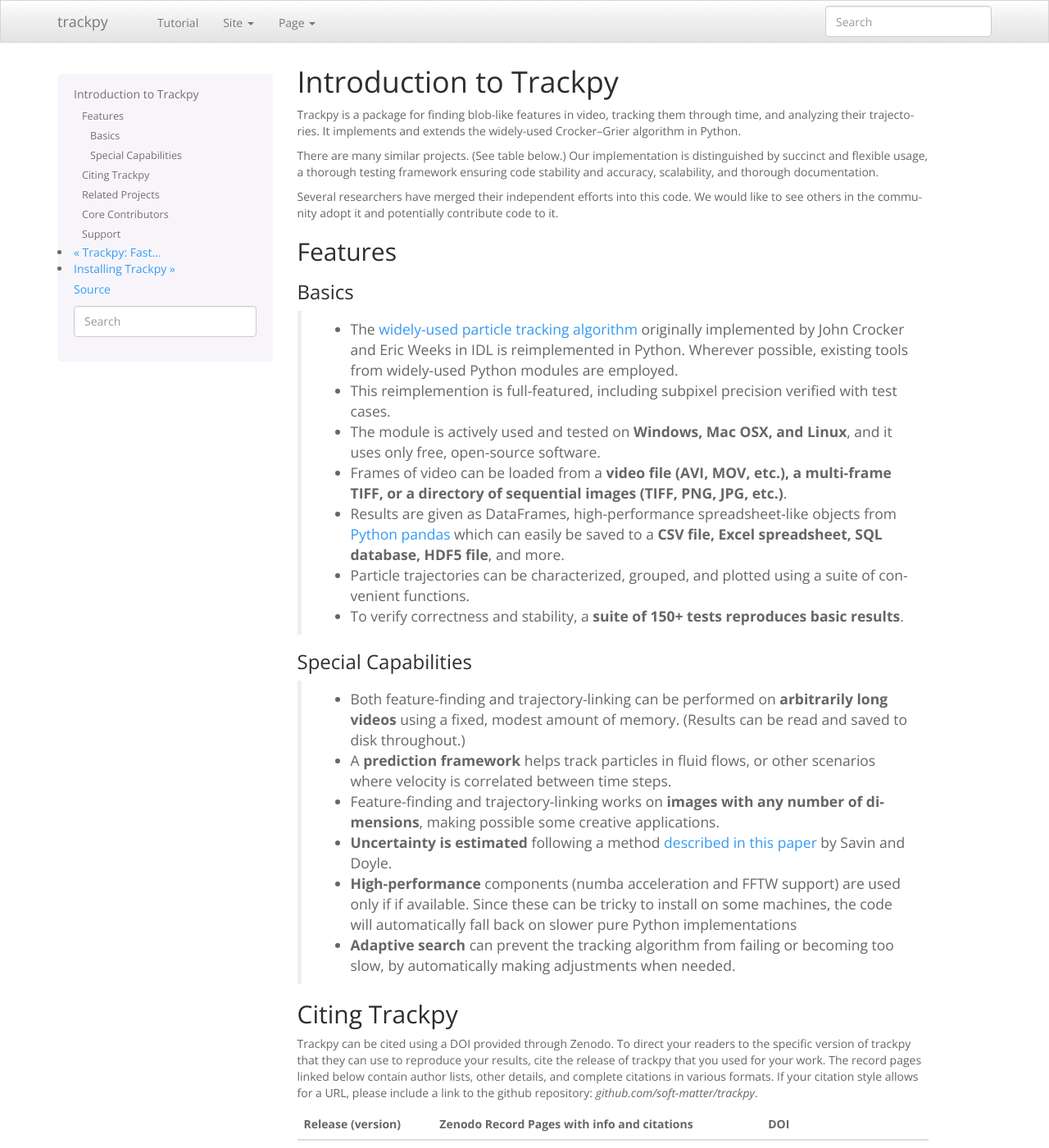
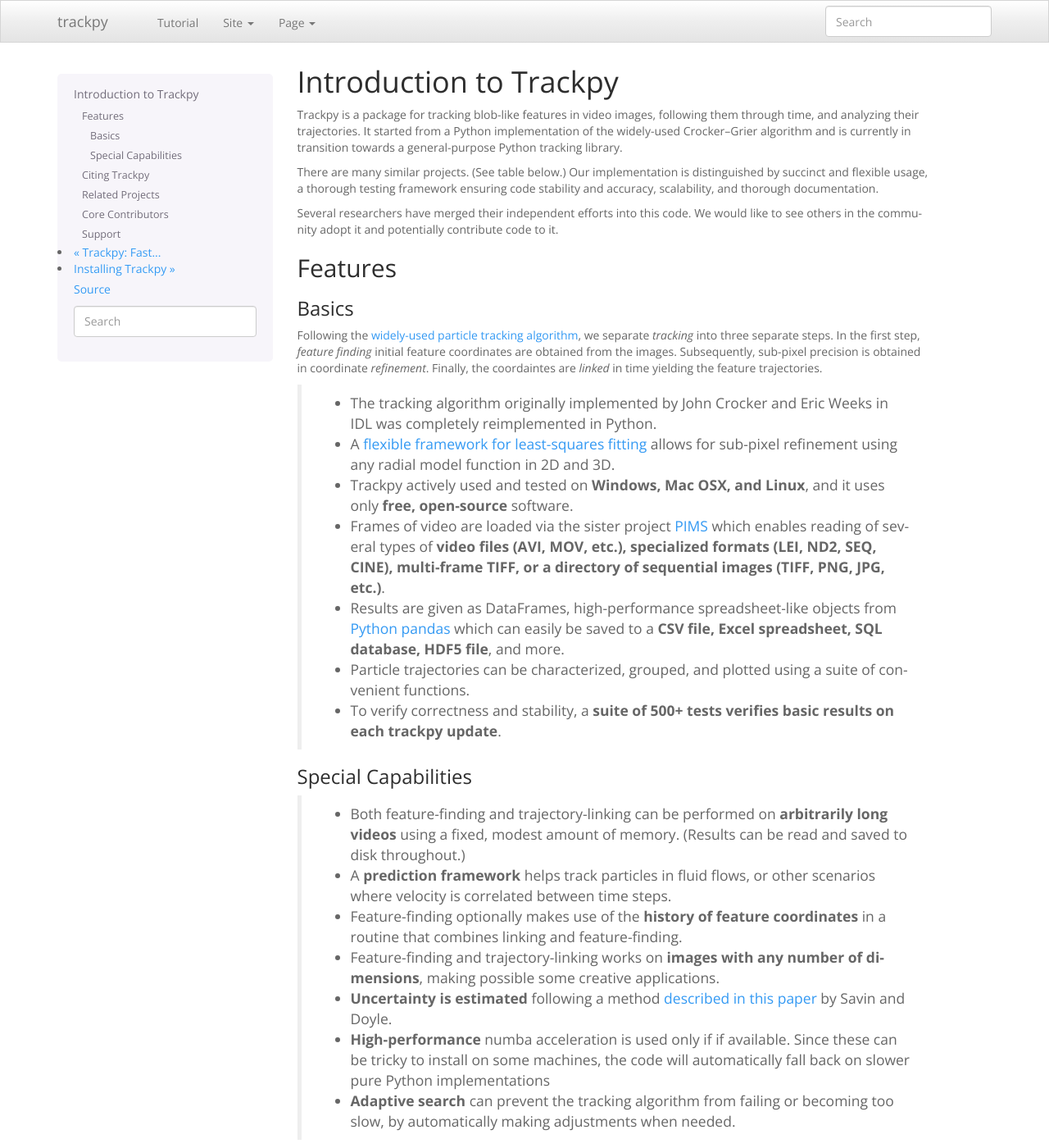
Before and after one commit to soft-matter/trackpy, a Sphinx documentation site: the page built from doc/introduction.rst, in a window 1280 px wide and 1400 px high. Shown: the whole window at 82% size. Built offline with Sphinx 7.4.7, drawn with Linux system fonts in a browser that asks for light colours; pages that are not in the unit, such as notebooks, are missing from menus; the version number could not be read and is left out; some of the changed text lies outside the part shown.

Commit message:
DOC Update Introduction and API docs Minor refactor of link_simple

```diff
--- a/doc/introduction.rst
+++ b/doc/introduction.rst
@@ -3,9 +3,10 @@
 Introduction to Trackpy
 -----------------------
 
-Trackpy is a package for finding blob-like features in video, tracking them
-through time,  and analyzing their trajectories. It implements and extends the
-widely-used Crocker--Grier algorithm in Python.
+Trackpy is a package for tracking blob-like features in video images, following them
+through time, and analyzing their trajectories. It started from a Python implementation
+of the widely-used Crocker--Grier algorithm and is currently in transition
+towards a general-purpose Python tracking library.
 
 There are many similar projects. (See table below.)
 Our implementation is distinguished by succinct and flexible usage,
@@ -21,26 +22,30 @@
 
 Basics
 """"""
+Following the `widely-used particle tracking algorithm <http://www.physics.emory.edu/~weeks/idl/tracking.html>`__,
+we separate *tracking* into three separate steps. In the first step, *feature finding*
+initial feature coordinates are obtained from the images. Subsequently, sub-pixel precision
+is obtained in coordinate *refinement*. Finally, the coordaintes are *linked* in time yielding
+the feature trajectories.
 
-  * The `widely-used particle tracking algorithm <http://www.physics.emory.edu/~weeks/idl/tracking.html>`__
-    originally implemented by John Crocker and Eric Weeks in IDL is reimplemented
-    in Python. Wherever possible, existing tools from widely-used Python modules
-    are employed.
-  * This reimplemention is full-featured, including subpixel precision
-    verified with test cases.
-  * The module is actively used and tested on **Windows, Mac OSX, and Linux**,
-    and it uses only free, open-source software.
-  * Frames of video can be loaded from a **video file (AVI, MOV, etc.), a**
-    **multi-frame TIFF, or a directory of sequential images (TIFF,
-    PNG, JPG, etc.)**.
+  * The tracking algorithm originally implemented by John Crocker and Eric Weeks in IDL was
+    completely reimplemented in Python.
+  * A `flexible framework for least-squares fitting <https://arxiv.org/abs/1607.08819>`__
+    allows for sub-pixel refinement using any radial model function in 2D and 3D.
+  * Trackpy actively used and tested on **Windows, Mac OSX, and Linux**,
+    and it uses only **free, open-source** software.
+  * Frames of video are loaded via the sister project `PIMS <http://github.com/soft-matter/pims>`__
+    which enables reading of several types of **video files (AVI, MOV, etc.),
+    specialized formats (LEI, ND2, SEQ, CINE), multi-frame TIFF, or a directory of sequential
+    images (TIFF, PNG, JPG, etc.)**.
   * Results are given as DataFrames, high-performance spreadsheet-like objects
     from `Python pandas <http://pandas.pydata.org/pandas-docs/stable/overview.html>`__
     which can easily be saved to a **CSV file, Excel spreadsheet,
     SQL database, HDF5 file**, and more.
   * Particle trajectories can be
     characterized, grouped, and plotted using a suite of convenient functions.
-  * To verify correctness and stability, a **suite of 150+ tests reproduces
-    basic results**.
+  * To verify correctness and stability, a **suite of 500+ tests verifies basic results
+    on each trackpy update**.
 
 Special Capabilities
 """"""""""""""""""""
@@ -50,10 +55,12 @@
     can be read and saved to disk throughout.)
   * A **prediction framework** helps track particles in fluid flows,
     or other scenarios where velocity is correlated between time steps.
+  * Feature-finding optionally makes use of the **history of feature coordinates**
+    in a routine that combines linking and feature-finding.
   * Feature-finding and trajectory-linking works on **images with any number of dimensions**,
     making possible some creative applications.
   * **Uncertainty is estimated** following a method `described in this paper <http://dx.doi.org/10.1529/biophysj.104.042457>`__ by Savin and Doyle.
-  * **High-performance** components (numba acceleration and FFTW support) are used only if
+  * **High-performance** numba acceleration is used only if
     if available. Since these can be tricky to install on some machines,
     the code will automatically fall back on slower pure Python implementations
   * **Adaptive search** can prevent the tracking algorithm from failing
@@ -106,7 +113,8 @@
   * **Nathan Keim** alternative trajectory-linking implementations, major
     speed-ups, prediction, adaptive search
   * **Thomas Caswell** multiple implementations of sophisticated trajectory-linking, tests
-  * **Casper van der Wel** anisotropic (3D) feature-finding, 3D plotting and analyses
+  * **Casper van der Wel** anisotropic 3D feature-finding, plotting and analyses, framework
+    for least-squares refinement, combined linking and feature finding
 
 
 Support
```
Also changed, not shown: doc/api.rst (+49 -24 lines), 3 other files.
